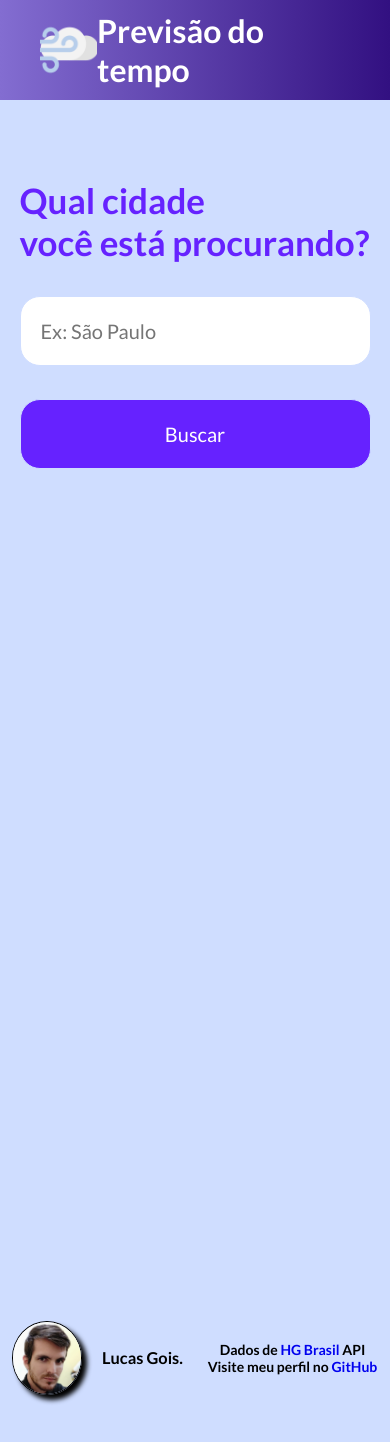
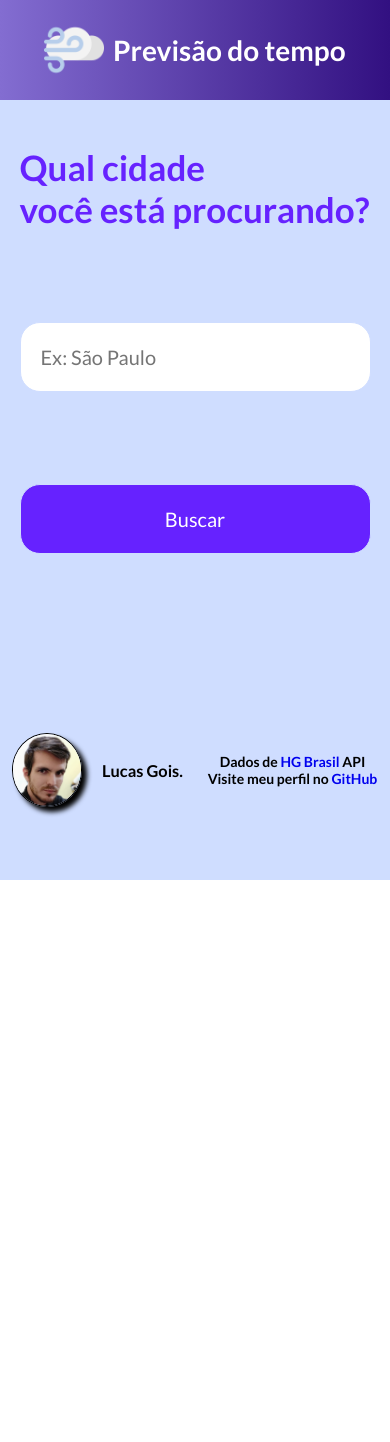
Before and after one commit to LucasGois1/weather, a React (Create React App) app: page / in a window 390 px wide. Shown: the top 1442 px of the page. After the commit the page ends 880 px from the top, so only its background shows below. Built offline with nearby package versions, Linux system fonts and the light colour scheme; no server answers.

Commit message:
v2.3 "layout bugs fixed"

```diff
--- a/src/App.jsx
+++ b/src/App.jsx
@@ -6,23 +6,15 @@ import Result from './components/Result'
 import Footer from './components/Footer'
 import './components/style/App.css'
 
-console.log(process.env.REACT_APP_WEATHER_API_KEY)
-
 const App = () => {
     const data = useSelector(state => state.info)
-
-
     return (
         <div className="body">
             <Header></Header>
             <section>
                 <Search>
                 </Search>
-                {data ?
-                    <Result newInfo={data}></Result>
-                    :
-                    <div className="result-area"></div>
-                }
+                {data !== undefined ? <Result newInfo={data}></Result> : <></>}
             </section>
             <Footer></Footer>
         </div>
--- a/src/components/Result.jsx
+++ b/src/components/Result.jsx
@@ -12,10 +12,9 @@ const Result = () => {
     const description = useSelector(state => state.info.desc)
 
     return (
-        <div className="result-area">
-            {city ?
+        city ?
+            <div className='result-area'>
                 <div className="result-card">
-
                     <div className="card-header">
                         <div className="card-title-area">
 
@@ -49,9 +48,9 @@ const Result = () => {
                         <List></List>
                     </div>
                 </div>
-                : ''
-            }
-        </div>
+            </div>
+            :
+            <></>
     )
 }
 
--- a/src/components/style/App.css
+++ b/src/components/style/App.css
@@ -32,6 +32,6 @@ section {
 
 @media only screen and (max-width: 1000px) {
     .body {
-        height: 173vh;
+        height: 100%;
     }
 }
--- a/src/components/style/Header.css
+++ b/src/components/style/Header.css
@@ -41,6 +41,6 @@
     }
     .header-title {
         margin-left: 0px;
-        font-size: 16px;
+        font-size: 14px;
     }
 }
--- a/src/components/style/Result.css
+++ b/src/components/style/Result.css
@@ -77,6 +77,9 @@
 }
 
 @media only screen and (max-width: 1000px) {
+    .result-area {
+        min-height: 90vh;
+    }
     .result-card {
         padding: 20px;
         height: 80vh;
--- a/src/components/style/Search.css
+++ b/src/components/style/Search.css
@@ -44,9 +44,11 @@ button {
 @media only screen and (max-width: 1000px) {
     .search-area {
         width: 100%;
+        height: 700px;
     }
     .search-area label {
         width: 90%;
+        height: 500px;
     }
     .search-area label h1 {
         font-size: 35px;
--- a/src/hgWeather.js
+++ b/src/hgWeather.js
@@ -1,5 +1,6 @@
 //salvando em constantes a minha senha da api, e o endereco de busca padrao
 const API_BASE = 'https://api.hgbrasil.com/weather'
+const API_KEY = process.env.REACT_APP_WEATHER_API_KEY
 
 
 // funcao basica de consultas
@@ -9,7 +10,7 @@ const consulta = async(params) => {
     return json
 }
 async function getWeatherInfo(cityName) {
-    return await consulta(`?format=json-cors&key=${process.env.REACT_APP_WEATHER_API_KEY}&city_name=${cityName}`)
+    return await consulta(`?format=json-cors&key=${API_KEY}&city_name=${cityName}`)
 }
 
 export default getWeatherInfo
--- a/src/reducers/InfoReducer.js
+++ b/src/reducers/InfoReducer.js
@@ -1,10 +1,10 @@
 const initialState = {
-    city: '',
-    temp: '',
-    slug: '',
-    desc: '',
-    days: '',
-    wind: ''
+    city: null,
+    temp: null,
+    slug: null,
+    desc: null,
+    days: null,
+    wind: null
 }
 
 const infoReducer = (state = initialState, action) => {
```
Also changed, not shown: 1 other file (tests, documents, lock files or other folders).
